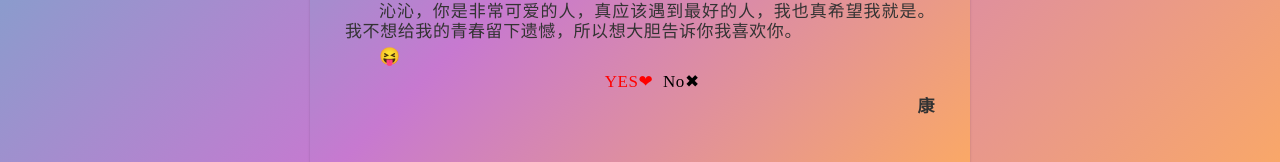
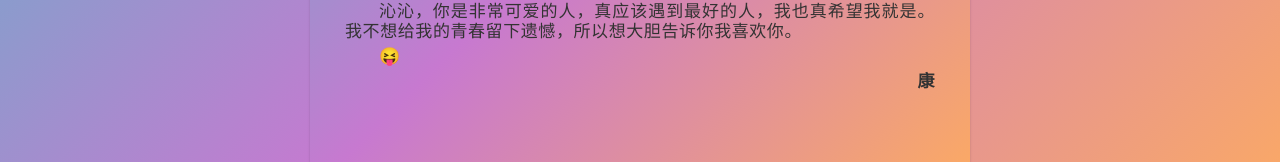
Before and after one commit to Xiao-YongKang/zqq, a plain HTML site: page index.html in a window 1280 px wide. Shown: the part 537-699 px from the top of the page. Drawn offline with Linux system fonts and the light colour scheme.

Commit message:
index.html

```diff
--- a/index.html
+++ b/index.html
@@ -117,8 +117,6 @@
             <p><b></b></p>
             <p>
             </p>
-            <p style="text-align: center"><a href="./1.html" target="_blank" style="color:red">YES❤&nbsp;&nbsp;</a><a
-                    href="./2.html" target="_blank" style="color:black">No✖&nbsp;&nbsp;</a></p>
             <p></p>
 
             <p style="text-align: right"><b>康</b></p>
```
